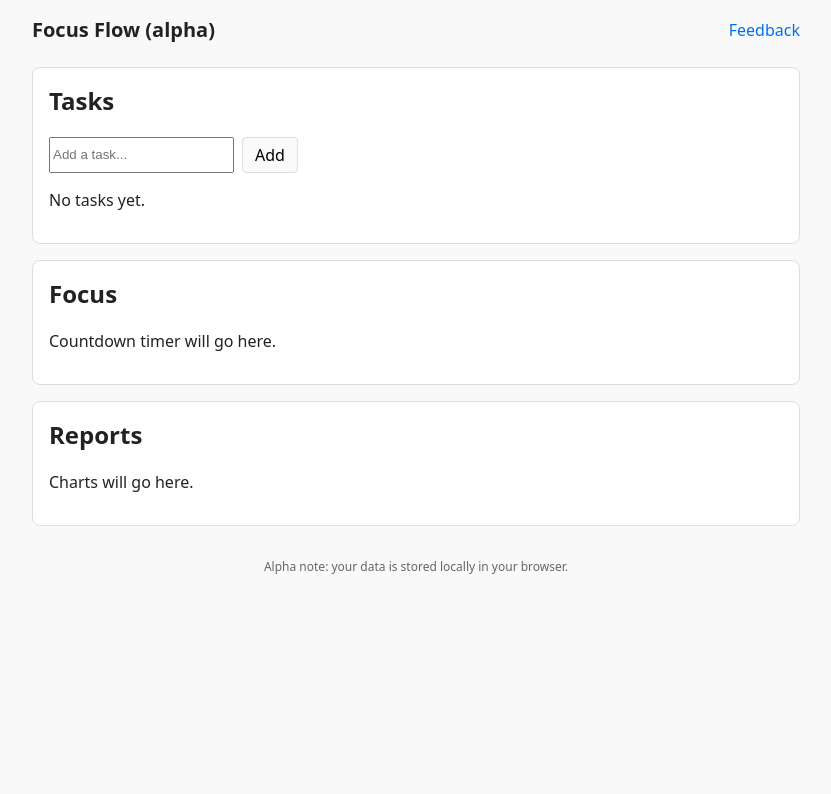
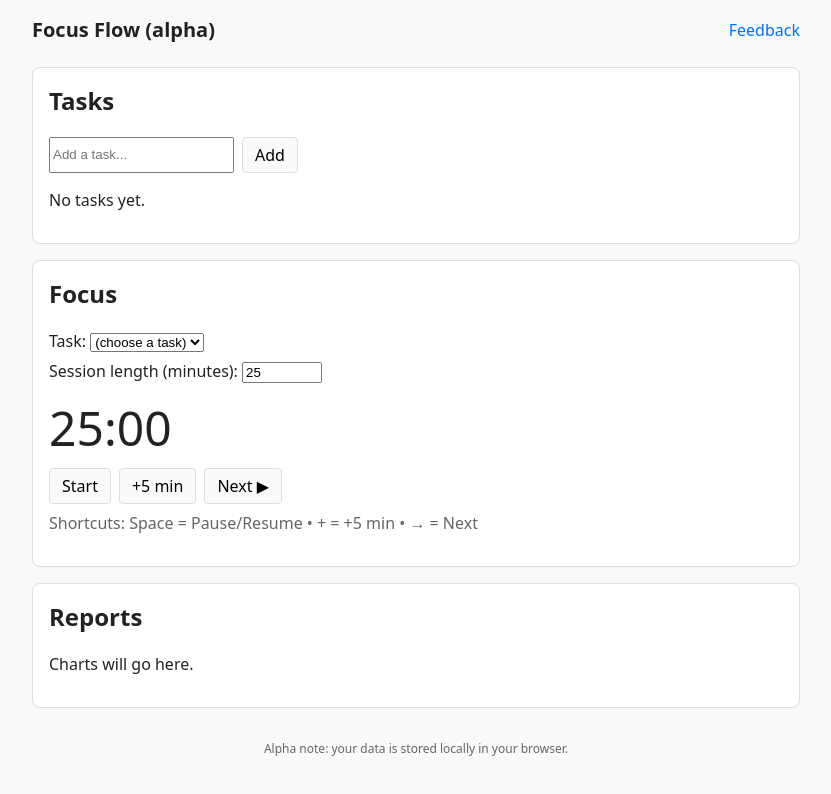
Before and after one commit to theonlyrudey/focusflow, a React (Vite) app: page / in a window 1280 px wide. Shown: the top 794 px of the page, without its empty margins (224-1055 px from the left). Built offline with nearby package versions, Linux system fonts and the light colour scheme.

Commit message:
Add Focus component with timer

```diff
--- a/src/App.tsx
+++ b/src/App.tsx
@@ -1,5 +1,18 @@
+import { useEffect, useState } from "react";
+import Focus from "./components/Focus";
 import Tasks from "./components/Tasks";
+import { type Task} from "./state/types";
+import { load, save } from "./state/storage";
+
+const TASKS_KEY = "tasks:v1";
+
 function App () {
+  const [tasks, setTasks] = useState<Task[]>(() => load<Task[]>(TASKS_KEY, []));
+
+  useEffect(() => {
+    save(TASKS_KEY, tasks);
+  }, [tasks]);
+
   return (
     <div className="container">
       <header>
@@ -11,12 +24,8 @@ function App () {
         </nav>
       </header>
 
-      <Tasks />
-
-      <section>
-        <h2>Focus</h2>
-        <p>Countdown timer will go here.</p>
-      </section>
+      <Tasks tasks={tasks} setTasks={setTasks} />
+      <Focus tasks={tasks}/>
 
       <section>
         <h2>Reports</h2>
--- /dev/null
+++ b/src/components/Focus.tsx
@@ -0,0 +1,196 @@
+import { useCallback, useEffect, useMemo, useState } from "react";
+import { fmt } from "../state/time";
+import { load, save } from "../state/storage";
+import { type Task } from "../state/types";
+
+// We'll read tasks by asking the user to pass them from App
+// to keep this component focused on timer logic.
+type Props = {
+  tasks: Task[];
+};
+
+type TimerState = "idle" | "running" | "paused";
+
+// Keep a bit of state in localStorage so refreshes don't lose it
+const STORAGE_KEY = "focus:ui:v1";
+
+type Saved = {
+  selectedTaskId: string | null;
+  defaultMinutes: number;
+  remainingSec: number;
+  state: TimerState;
+}
+
+const DEFAULT_SAVED: Saved = {
+  selectedTaskId: null,
+  defaultMinutes: 25,
+  remainingSec: 25 * 60,
+  state: "idle",
+};
+
+export default function Focus({ tasks } : Props) {
+  // UI state
+  const [selectedTaskId, setSelectedTaskId] = useState<string | null>(() => {
+    return load<Saved>(STORAGE_KEY, DEFAULT_SAVED).selectedTaskId;
+  });
+  const [defaultMinutes, setDefaultMinutes] = useState<number>(() => {
+    return load<Saved>(STORAGE_KEY, DEFAULT_SAVED).defaultMinutes;
+  });
+  const [remainingSec, setRemainingSec] = useState<number>(() => {
+    return load<Saved>(STORAGE_KEY, DEFAULT_SAVED).remainingSec;
+  });
+  const [state, setState] = useState<TimerState>(() => {
+    return load<Saved>(STORAGE_KEY, DEFAULT_SAVED).state;
+  });
+
+  // Persist lightweight UI state so a refresh isn't heavy
+  useEffect(() => {
+    const payload: Saved = { selectedTaskId, defaultMinutes, remainingSec, state };
+    save(STORAGE_KEY, payload);
+  }, [selectedTaskId, defaultMinutes, remainingSec, state]);
+
+  // Derived data: current task + next task id
+  const currentIndex = useMemo(
+    () => tasks.findIndex(t => t.id === selectedTaskId),
+    [tasks, selectedTaskId]
+  );
+  const currentTask = currentIndex >= 0 ? tasks[currentIndex] : null;
+  const nextTaskId = currentIndex >= 0  && currentIndex +1 < tasks.length ?
+    tasks[currentIndex + 1].id : null;
+
+  // The ticking mechanism: run every 1000ms only when "running"
+  useEffect(() => {
+    if (state !== "running") return;
+    const int = setInterval(() => {
+      setRemainingSec(prev => {
+        const next = prev - 1;
+        if (next <= 0) {
+          clearInterval(int);
+          setState("idle");
+          return 0;
+        }
+        return next;
+      });
+    }, 1000);
+    return () => clearInterval(int);
+  }, [state]);
+
+  // Actions
+  function start() {
+    const minutes = Math.max(1, Math.floor(defaultMinutes) || 25);
+    if (!selectedTaskId && tasks.length > 0) {
+      setSelectedTaskId(tasks[0].id);
+    }
+    setRemainingSec(minutes * 60);
+    setState("running");
+  }
+
+  function pause() {
+    setState("paused");
+  }
+
+  const resume = useCallback(() => {
+    if (remainingSec > 0) {
+      setState("running");
+    }
+  }, [remainingSec]);
+
+  function add5() {
+    setRemainingSec(s => s + 300);
+  }
+
+  const next = useCallback(() => {
+    if (nextTaskId) {
+      setSelectedTaskId(nextTaskId);
+      setRemainingSec(Math.max(1, Math.floor(defaultMinutes) || 25) * 60);
+      setState("running");
+    } else {
+      setState("idle");
+    }
+  }, [defaultMinutes, nextTaskId]);
+
+  // Keyboard shortcuts
+  useEffect(() => {
+    function onKey(e: KeyboardEvent) {
+      switch (e.key) {
+        case " ":
+          e.preventDefault();
+          if (state === "running") {
+            pause();
+          } else {
+            resume();
+          }
+          break;
+        case "ArrowRight":
+          e.preventDefault();
+          next();
+          break;
+        case "+":
+          e.preventDefault();
+          add5();
+          break;
+      }
+    }
+    window.addEventListener("keydown", onKey);
+    return () => window.removeEventListener("keydown", onKey);
+  }, [state, nextTaskId, remainingSec, defaultMinutes, next, resume]);
+
+  return (
+    <section>
+      <h2>Focus</h2>
+
+      {/* Task picker */}
+      <div>
+        <label>
+          Task:&nbsp;
+          <select
+            value={selectedTaskId ?? ""}
+            onChange={e => setSelectedTaskId(e.target.value || null)}
+          >
+            <option value="">(choose a task)</option>
+            {tasks.map(t => (
+              <option key={t.id} value={t.id}>{t.title}</option>
+            ))}
+          </select>
+        </label>
+      </div>
+
+      {/* Session length input (minutes) */}
+      <div style={{ marginTop: 8}}>
+        <label>
+          Session length (minutes):&nbsp;
+          <input
+            type="number"
+            min={1}
+            value={defaultMinutes}
+            onChange={e => setDefaultMinutes(Number(e.target.value))}
+            style={{ width: 80}}
+          />
+        </label>
+      </div>
+
+      {/* Countdown */}
+      <div style={{ marginTop: 12, fontSize: 48, fontVariantNumeric: "tabular-nums" }}>
+        {fmt(remainingSec)}
+      </div>
+
+      {/* Controls */}
+      <div style={{ marginTop: 8, display: "flex", gap: 8, flexWrap: "wrap" }}>
+        {state === "running" ? (
+          <button onClick={pause}>Pause</button>
+        ) : (
+          <button onClick={currentTask ? resume : start}>
+            {currentTask ? "Resume" : "Start"}
+          </button>
+        )}
+        <button onClick={add5}>+5 min</button>
+        <button onClick={next}>Next ▶</button>
+      </div>
+
+      {/* Small hint */}
+      <p style={{ color: "#666", marginTop: 8 }}>
+        Shortcuts: Space = Pause/Resume • + = +5 min • → = Next
+      </p>
+    </section>
+  );
+}
--- a/src/components/Tasks.tsx
+++ b/src/components/Tasks.tsx
@@ -1,18 +1,15 @@
-import { useEffect, useState } from "react";
+import { useState } from "react";
 import {type Task } from "../state/types.ts";
-import { load, save } from "../state/storage.ts";
 import { uid } from "../state/id.ts"
+import * as React from "react";
 
-const STORAGE_KEY = "tasks:v1";
+type Props = {
+  tasks: Task[];
+  setTasks: React.Dispatch<React.SetStateAction<Task[]>>;
+};
 
-export default function Tasks() {
-  const [tasks, setTasks] = useState<Task[]>(
-    () => load<Task[]>(STORAGE_KEY, []));
+export default function Tasks({ tasks, setTasks}: Props) {
   const [newTitle, setNewTitle] = useState("");
-
-  useEffect(() => {
-    save(STORAGE_KEY, tasks);
-  }, [tasks]);
 
   function addTask() {
     const title = newTitle.trim();
--- /dev/null
+++ b/src/state/time.ts
@@ -0,0 +1,7 @@
+// Convert seconds to "MM:SS"
+export function fmt(sec: number) {
+  const s = Math.max(0, Math.floor(sec));
+  const m = Math.floor(s / 60);
+  const r = s % 60;
+  return `${String(m).padStart(2, "0")}:${String(r).padStart(2, "0")}`;
+}
```
